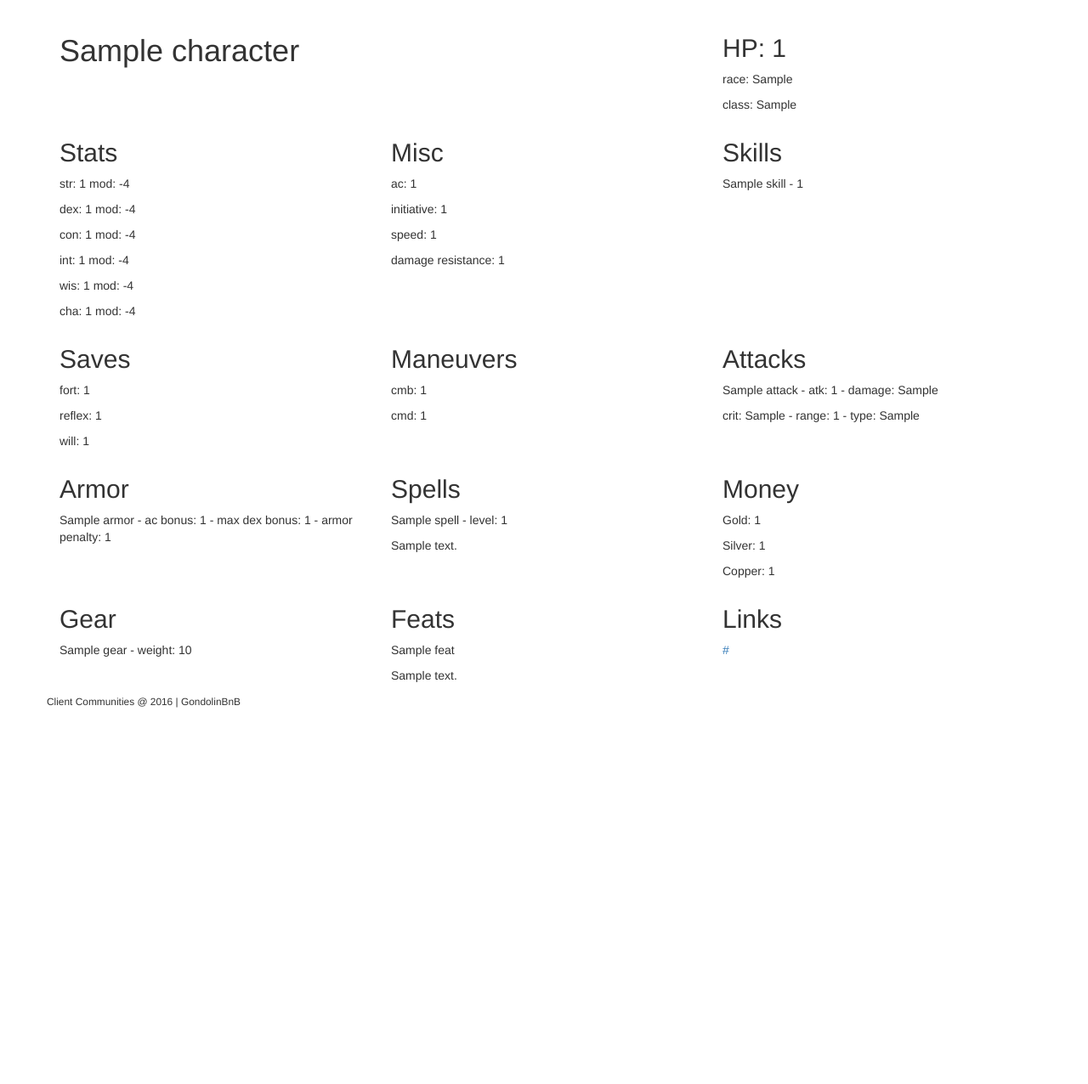
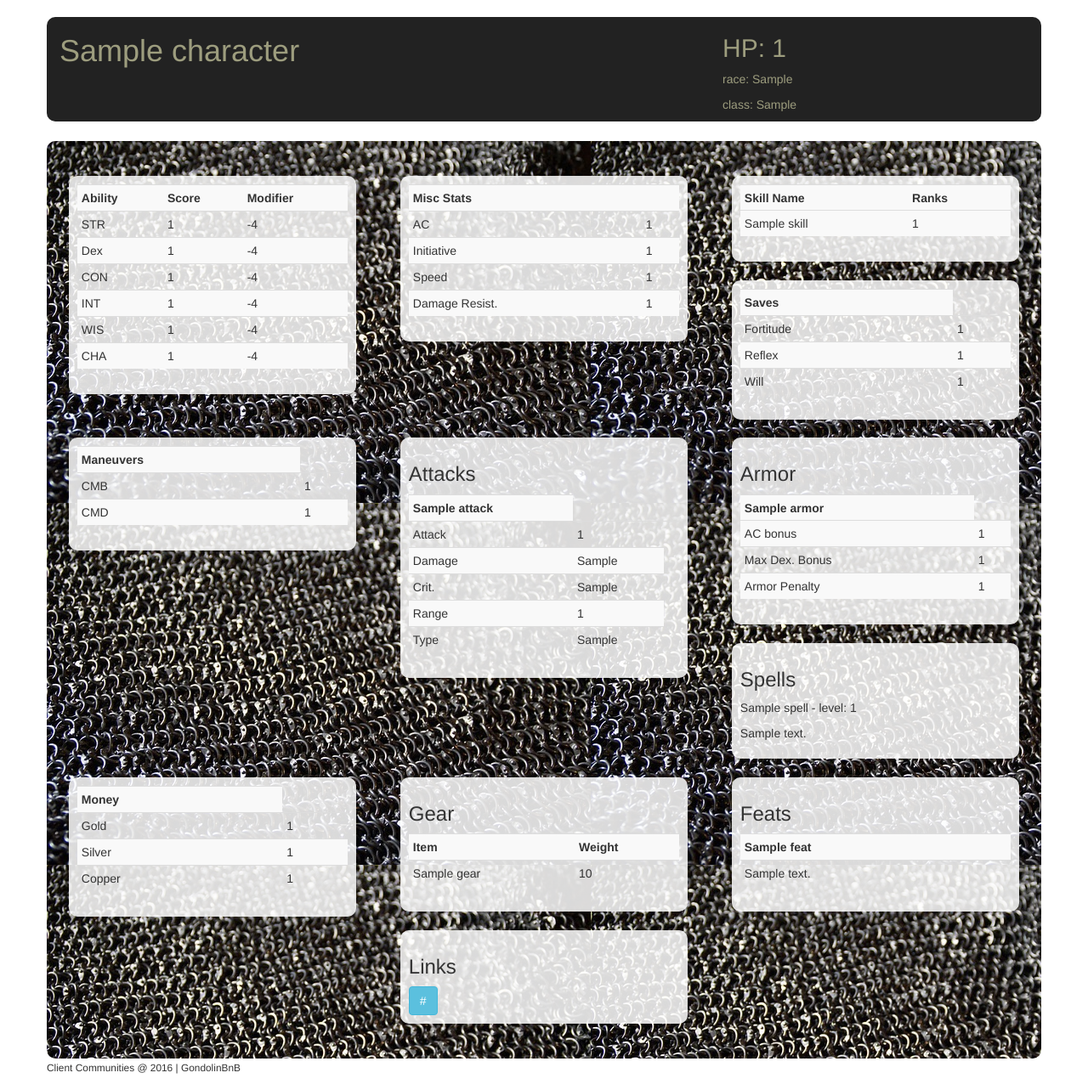
Before and after one commit to VorpalFalchion/gondolinBnB, a Django app: page /charsheet/1/ in a window 1280 px wide. Shown: the part 52-1328 px from the top of the page at 85% size. Before the commit the page ends 885 px from the top, so only its background shows below. Run offline with Django 3.2, Linux system fonts and the light colour scheme; a user stored in the database is signed in; tables that the repository leaves empty hold one stand-in row (values such as "Sample post"); parts of the project's set-up code (start-up, migrations or seed data) failed here and were passed over; some libraries are stand-ins or nearby versions.

Commit message:
added changes from matt to sheet and character list templates and css

```diff
--- a/clientcolony/static/base.css
+++ b/clientcolony/static/base.css
@@ -4,3 +4,25 @@
   border-left: 6px solid blue;
   background-color: lightgrey;
 }
+
+.char_overview {
+  background-color: #222222;
+  border-radius: 1rem;
+  color: #9d9d7e;
+  margin-bottom: 2%;
+}
+
+.char_sheet {
+  background-color: lightblue;
+  padding-top: 3rem;
+  padding-bottom: 3rem;
+  border-radius: 1rem;
+}
+
+.card {
+  border-radius: 1rem;
+  background-color: rgba(255, 255, 255, 0.85);
+  height: 80%;
+  padding: 1rem;
+  margin: 3%;
+}
--- a/templates/charsheet/sheet.html
+++ b/templates/charsheet/sheet.html
@@ -2,114 +2,275 @@
 
 {% block content %}
 
-<div class='row'>
-  <div class='col-md-4'>
+<div class='row char_overview'>
+  <div class='col-xs-4'>
     <h1>{{character.name}}</h1>
   </div>
 
-  <div class='col-md-4 col-md-offset-4'>
+  <div class='col-xs-4 col-xs-offset-4'>
     <h2>HP: {{ misc.hp }}</h2>
     <p>race: {{character.race}}</p>
     <p>class: {{character.char_class}}</p>
   </div>
 </div>
 
-<div class='row'>
-  <div class='col-md-4'>
-    <h2>Stats</h2>
-    <p>str: {{ stats.str }} mod: {{ stats.str_mod }}</p>
-    <p>dex: {{ stats.dex }} mod: {{ stats.dex_mod }}</p>
-    <p>con: {{ stats.con }} mod: {{ stats.con_mod }}</p>
-    <p>int: {{ stats.int }} mod: {{ stats.int_mod }}</p>
-    <p>wis: {{ stats.wis }} mod: {{ stats.wis_mod }}</p>
-    <p>cha: {{ stats.cha }} mod: {{ stats.cha_mod }}</p>
-  </div>
-
-  <div class = 'col-md-4'>
-    <h2>Misc</h2>
-    <p>ac: {{ misc.ac }}</p>
-    <p>initiative: {{ misc.init }}</p>
-    <p>speed: {{ misc.speed }}</p>
-    <p>damage resistance: {{ misc.damage_resistance }}</p>
-  </div>
-
-  <div class = 'col-md-4'>
-    <h2>Skills</h2>
-    {% for skills in skills %}
-      <p>{{ skills.skill_name }} - {{ skills.ranks }}</p>
-    {% endfor %}
+{% load static %}
+<div class='row char_sheet' style="background: url('{% static 'chainmail.jpg' %}')">
+  <div class='col-md-4 col-xs-6'>
+    <div class='card'>
+      <table class = 'table table-condensed table-striped'>
+        <tr>
+          <th>Ability</th>
+          <th>Score</th>
+          <th>Modifier</th>
+        </tr>
+        <tr>
+          <td>STR</td>
+          <td>{{ stats.str }}</td>
+          <td>{{ stats.str_mod }}</td>
+        <tr>
+          <td>Dex</td>
+          <td>{{ stats.dex }}</td>
+          <td>{{ stats.dex_mod }}</td>
+        </tr>
+        <tr>
+          <td>CON</td>
+          <td>{{ stats.con }}</td>
+          <td>{{ stats.con_mod }}</td>
+        </tr>
+        <tr>
+          <td>INT</td>
+          <td>{{ stats.int }}</td>
+          <td>{{ stats.int_mod }}</td>
+        </tr>
+        <tr>
+          <td>WIS</td>
+          <td>{{ stats.wis }}</td>
+          <td>{{ stats.wis_mod }}</td>
+        <tr>
+          <td>CHA</td>
+          <td>{{ stats.cha }}</td>
+          <td>{{ stats.cha_mod }}</td>
+        </tr>
+      </table>
     </div>
   </div>
 
-<div class='row'>
-  <div class='col-md-4'>
-    <h2>Saves</h2>
-    <p>fort: {{ saves.fort }}</p>
-    <p>reflex: {{ saves.reflex }}</p>
-    <p>will: {{ saves.will }}</p>
-  </div>
-
-  <div class='col-md-4'>
-    <h2>Maneuvers</h2>
-    <p>cmb: {{ maneuvers.cmb }}</p>
-    <p>cmd: {{ maneuvers.cmd }}</p>
-  </div>
-
-  <div class='col-md-4'>
-    <h2>Attacks</h2>
-    {% for attacks in attacks %}
-      <p>{{ attacks.attack_name }} - atk: {{ attacks.atk_bonus }} - damage: {{ attacks.damage }}</p>
-      <p>crit: {{ attacks.crit }} - range: {{ attacks.range }} - type: {{ attacks.type }}</p>
-    {% endfor %}
+  <div class = "col-md-4 col-xs-6">
+    <div class='card'>
+      <table class='table table-condensed table-striped'>
+        <tr>
+          <th>Misc Stats<th>
+        </tr>
+        <tr>
+          <td>AC</td>
+          <td>{{ misc.ac }}</td>
+        </tr>
+        <tr>
+          <td>Initiative</td>
+          <td>{{ misc.init }}</td>
+        </tr>
+        <tr>
+          <td>Speed</td>
+          <td>{{ misc.speed }}</td>
+        </tr>
+        <tr>
+          <td>Damage Resist.</td>
+          <td>{{ misc.damage_resistance }}</td>
+        </tr>
+      </table>
     </div>
   </div>
 
-<div class='row'>
-  <div class='col-md-4'>
-    <h2>Armor</h2>
-    {% for armor in armor %}
-      <p>{{ armor.armor_name }} - ac bonus: {{ armor.ac_bonus }} - max dex bonus: {{ armor.max_dex }} - armor penalty: {{ armor.armor_penalty }}</p>
+  <div class = 'col-md-4 col-xs-6'>
+    <div class='card'>
+      <table class='table table-condensed table-striped'>
+        <tr>
+          <th>Skill Name</th>
+          <th>Ranks</th>
+        <tr>
+        {% for skills in skills %}
+        <tr>
+          <td>{{ skills.skill_name }}</td>
+          <td>{{ skills.ranks }}</td>
+        </tr>
         {% endfor %}
+      </table>
+    </div>
   </div>
 
-  <div class='col-md-4'>
-    <h2>Spells</h2>
+  <div class='col-md-4 col-xs-6'>
+    <div class='card'>
+      <table class='table table-condensed table-striped'>
+        <tr>
+          <th>Saves</th>
+        </tr>
+        <tr>
+          <td>Fortitude</td>
+          <td>{{ saves.fort }}</td>
+        </tr>
+        <tr>
+          <td>Reflex</td>
+          <td>{{ saves.reflex }}</td>
+        </tr>
+        <tr>
+          <td>Will</td>
+          <td>{{ saves.will }}</td>
+        </tr>
+      </table>
+    </div>
+  </div>
+
+  <div class='col-md-4 col-xs-6'>
+    <div class='card'>
+      <table class='table table-condensed table-striped'>
+        <tr>
+          <th>Maneuvers</th>
+        </tr>
+        <tr>
+          <td>CMB</td>
+          <td>{{ maneuvers.cmb }}</td>
+        </tr>
+        <tr>
+          <td>CMD</td>
+          <td>{{ maneuvers.cmd }}</td>
+        </tr>
+      </table>
+    </div>
+  </div>
+
+  <div class='col-md-4 col-xs-6'>
+    <div class='card'>
+      <table class='table table-condensed table-striped'>
+        <h3>Attacks</h3>
+        {% for attacks in attacks %}
+        <tr>
+          <th>{{ attacks.attack_name }}</th>
+        </tr>
+        <tr>
+          <td>Attack</td>
+          <td>{{ attacks.atk_bonus }}<td>
+        <tr>
+          <td>Damage</td>
+          <td>{{ attacks.damage }}</td>
+        </tr>
+        <tr>
+          <td>Crit.</td>
+          <td>{{ attacks.crit }}</td>
+        </tr>
+        <tr>
+          <td>Range</td>
+          <td>{{ attacks.range }}</td>
+        </tr>
+        <tr>
+          <td>Type</td>
+          <td>{{ attacks.type }}</td>
+        </tr>
+        {% endfor %}
+      </table>
+    </div>
+  </div>
+
+
+
+  <div class='col-md-4 col-xs-6'>
+    <div class='card'>
+      <h3>Armor</h3>
+      <table class='table table-condensed table-striped'>
+      {% for armor in armor %}
+        <tr>
+          <th>{{ armor.armor_name }}</th>
+        <tr>
+        <tr>
+          <td>AC bonus</td>
+          <td>{{ armor.ac_bonus }}</td>
+        </tr>
+        <tr>
+          <td>Max Dex. Bonus</td>
+          <td>{{ armor.max_dex }}</td>
+        <tr>
+          <td>Armor Penalty</td>
+          <td>{{ armor.armor_penalty }}</td>
+        </tr>
+      {% endfor %}
+      </table>
+    </div>
+  </div>
+
+  <div class='col-md-4 col-xs-6'>
+    <div class='card'>
+      <h3>Spells</h3>
       {% for spells in spells %}
         <p>{{ spells.spell_name }} - level: {{ spells.spell_lvl }}</p>
         <p>{{ spells.spell_desc }}</p>
       {% endfor %}
     </div>
+  </div>
 
-  <div class='col-md-4'>
-    <h2>Money</h2>
-    <p>Gold: {{ money.gold }}</p>
-    <p>Silver: {{ money.silver }}</p>
-    <p>Copper: {{ money.copper }}</p>
+  <div class='col-md-4 col-xs-6'>
+    <div class='card'>
+      <table class='table table-condensed table-striped'>
+        <tr>
+          <th>Money</th>
+        </tr>
+        <tr>
+          <td>Gold</td>
+          <td>{{ money.gold }}</td>
+        </tr>
+        <tr>
+          <td>Silver</td>
+          <td>{{ money.silver }}</td>
+        </tr>
+        <tr>
+          <td>Copper</td>
+          <td>{{ money.copper }}</td>
+      </table>
     </div>
   </div>
 
-<div class='row'>
-  <div class='col-md-4'>
-    <h2>Gear</h2>
+  <div class='col-md-4 col-xs-6'>
+    <div class='card'>
+      <h3>Gear</h3>
+      <table class='table table-condensed table-striped'>
+        <tr>
+          <th>Item</th>
+          <th>Weight</th>
+        </tr>
         {% for gear in gear %}
-      <p>{{ gear.item_name }} - weight: {{ gear.item_weight }}
+        <tr>
+          <td>{{ gear.item_name }}</td>
+          <td>{{ gear.item_weight }}</td>
+        </tr>
         {% endfor %}
+      </table>
+    </div>
   </div>
 
-  <div class='col-md-4'>
-    <h2>Feats</h2>
+  <div class='col-md-4 col-xs-6'>
+    <div class='card'>
+      <h3>Feats</h3>
+      <table class='table table-condensed table-striped'>
       {% for feats in feats %}
-      <p>{{ feats.feat_name }}</p>
-      <p>{{ feats.feat_desc }}</p>
+        <tr>
+          <th>{{ feats.feat_name }}</th>
+        </tr>
+        <tr>
+          <td>{{ feats.feat_desc }}</td>
+        </tr>
       {% endfor %}
+      </table>
+    </div>
   </div>
 
-  <div class='col-md-4'>
-    <h2>Links</h2>
+  <div class='col-md-4 col-xs-6'>
+    <div class='card'>
+      <h3>Links</h3>
       {% for links in links %}
-      <a href="{{ links.link_url }}">{{ links.link_name }}</a>
+        <a href="{{ links.link_url }}" class='btn btn-info'>{{ links.link_name }}</a>
       {% endfor %}
     </div>
   </div>
+</div>
+
 
 {% endblock %}
```
Also changed, not shown: templates/charsheet/index.html (+11 -9 lines), clientcolony/static/chainmail.jpg (added). Lines whose indentation alone changed are shown as unchanged.
